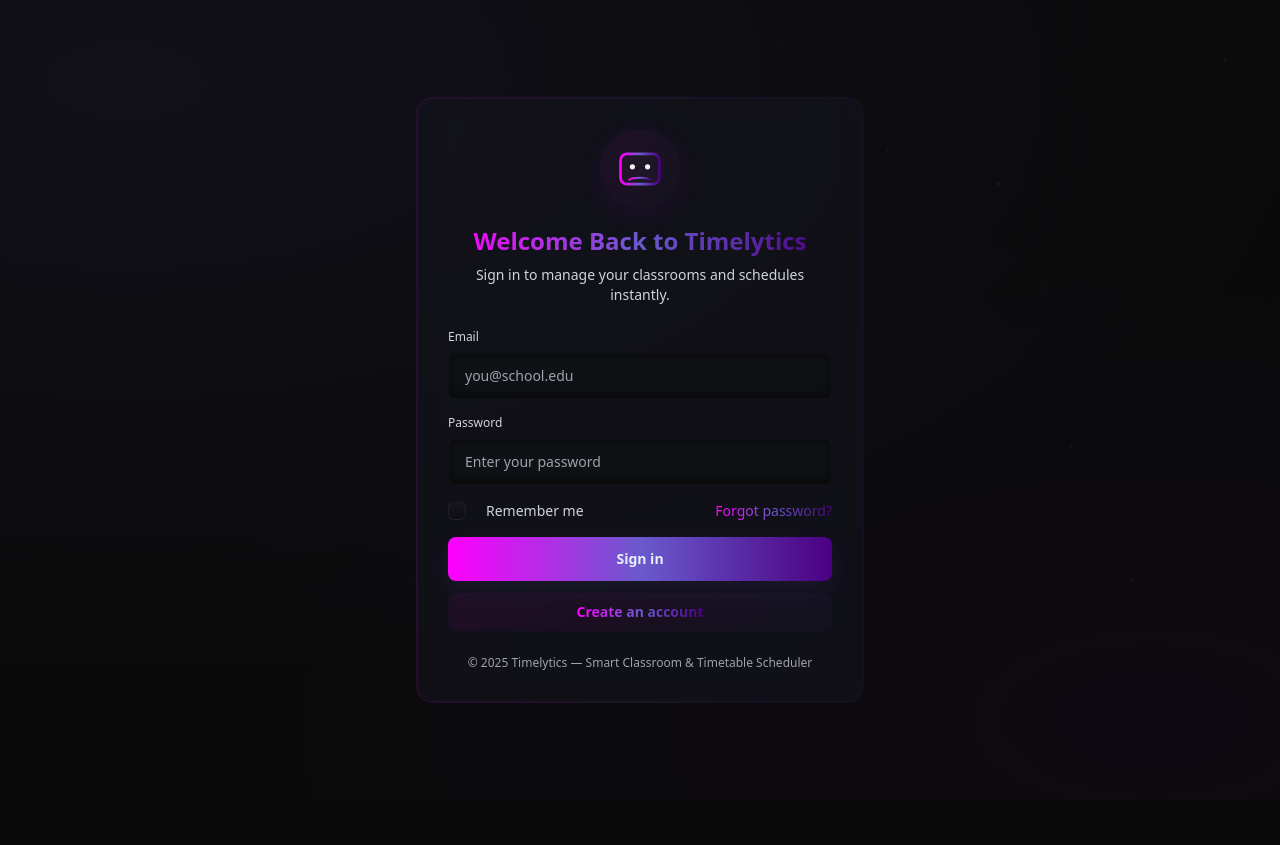
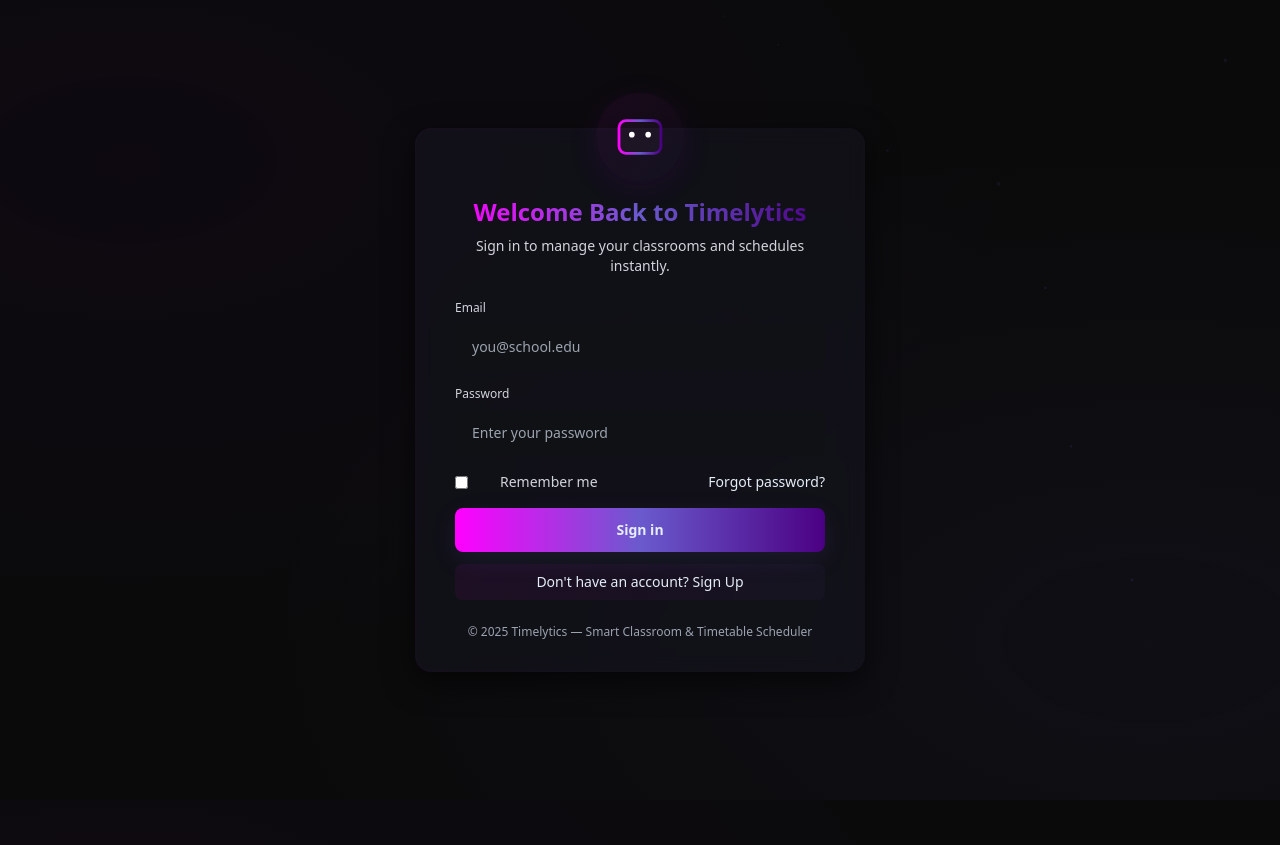
Before and after one commit to Chandansaha2005/Timelytics, a plain HTML site: page frontend/login.html in a window 1280 px wide. Before the commit the page ends 800 px from the top, so only its background shows below. Drawn offline with nearby package versions, Linux system fonts and the light colour scheme; a web font is replaced by a local one.

Commit message:
login and signup page

```diff
--- a/frontend/login.html
+++ b/frontend/login.html
@@ -3,122 +3,73 @@
   <head>
     <meta charset="utf-8" />
     <meta name="viewport" content="width=device-width, initial-scale=1" />
-    <title>Timelytics — Login</title>
-    <!-- Google Font: Unbounded -->
-    <link href="https://fonts.googleapis.com/css2?family=Unbounded:wght@400;600;700;900&display=swap" rel="stylesheet">
-    <!-- Tailwind CDN -->
+    <title>Timelytics — Login / Sign up</title>
+    <link href="https://fonts.googleapis.com/css2?family=Unbounded:wght@300;400;600;800&display=swap" rel="stylesheet">
     <script src="https://cdn.tailwindcss.com"></script>
     <style>
-      :root{
-        --bg:#0a0a0a;
-        --card-bg: rgba(20,20,30,0.6);
-        --input-bg:#0f1114;
-        --magenta:#ff00ff;
-        --blue:#6a5acd;
-        --violet:#4b0082;
-      }
-      html,body{height:100%;}
-      body{
-        font-family: 'Unbounded', ui-sans-serif, system-ui, -apple-system, 'Segoe UI', Roboto, 'Helvetica Neue', Arial;
-        background: radial-gradient(1200px 600px at 10% 10%, rgba(106,90,205,0.08), transparent), radial-gradient(1000px 500px at 90% 90%, rgba(75,0,130,0.06), transparent), var(--bg);
-        color: #e6eef8;
-        -webkit-font-smoothing:antialiased;
-        -moz-osx-font-smoothing:grayscale;
-      }
+      :root{ --bg:#0a0a0a; --card-bg: rgba(20,20,30,0.6); --magenta:#ff00ff; --blue:#6a5acd; --violet:#4b0082 }
+      html,body{height:100%}
+      body{font-family:'Unbounded',system-ui,Segoe UI,Roboto,Arial;background:radial-gradient(900px 500px at 10% 20%, rgba(75,0,130,0.06), transparent), radial-gradient(900px 500px at 90% 80%, rgba(106,90,205,0.06), transparent), var(--bg); color:#e6eef8}
 
-      /* Neon gradient utilities */
-      .neon-gradient {
-        background: linear-gradient(90deg, var(--magenta), var(--blue), var(--violet));
-        -webkit-background-clip: text;
-        background-clip: text;
-        color: transparent;
-      }
+      /* Card stage */
+      .stage{perspective:1400px}
+      .card{width:100%;max-width:450px;height:auto;transform-style:preserve-3d;transition:transform .9s cubic-bezier(.2,.9,.2,1);position:relative}
+      .card.flipped{transform:rotateY(180deg)}
 
-      /* glowing border */
-      .glow-border {
-        position: relative;
-      }
-      .glow-border:before{
-        content:'';
-        position:absolute; inset:0; z-index:-1; border-radius:1rem;
-        padding:2px; /* makes the gradient visible */
-        background: linear-gradient(90deg, rgba(255,0,255,0.18), rgba(106,90,205,0.14), rgba(75,0,130,0.16));
-  -webkit-mask: linear-gradient(#000 0 0) content-box, linear-gradient(#000 0 0);
-  mask: linear-gradient(#000 0 0) content-box, linear-gradient(#000 0 0);
-  -webkit-mask-composite: xor;
-  mask-composite: exclude;
-        filter: blur(10px) saturate(120%);
-        pointer-events:none;
-      }
+      .face{position:relative;backface-visibility:hidden;border-radius:1rem;padding:2rem;background:var(--card-bg);backdrop-filter:blur(10px);box-shadow: 0 10px 30px rgba(0,0,0,0.6);}
+      .face.back{transform:rotateY(180deg);position:absolute;inset:0}
 
-      /* input focus neon */
-      .neon-input:focus{
-        outline: none;
-        box-shadow: 0 0 18px rgba(255,0,255,0.12), 0 0 30px rgba(106,90,205,0.08);
-        border-color: transparent;
-      }
-      /* custom checkbox */
-      .neon-check input[type="checkbox"]{display:none}
-      .neon-check .box{
-        width:18px;height:18px;border-radius:6px;background:linear-gradient(180deg,rgba(255,255,255,0.02),rgba(0,0,0,0.15));border:1px solid rgba(255,255,255,0.06);display:inline-block;vertical-align:middle;position:relative;transition:all .18s ease;
-      }
-      .neon-check input[type="checkbox"]:checked + .box{
-        box-shadow: 0 0 12px rgba(255,0,255,0.25), 0 0 24px rgba(106,90,205,0.12);
-        background: linear-gradient(90deg,var(--magenta),var(--blue));
-      }
+      .neon-gradient{background:linear-gradient(90deg,var(--magenta),var(--blue),var(--violet));-webkit-background-clip:text;background-clip:text;color:transparent}
+      .neon-btn{background:linear-gradient(90deg,var(--magenta),var(--blue),var(--violet));box-shadow:0 8px 26px rgba(106,90,205,0.12)}
 
-      /* subtle fade-in */
-      .fade-in-up{opacity:0;transform:translateY(8px);animation:fadeUp .8s ease forwards .12s}
-      @keyframes fadeUp{to{opacity:1;transform:none}}
+      /* glowing outline */
+      .glow-outline{position:relative}
+      .glow-outline:before{content:'';position:absolute;inset:0;border-radius:1rem;padding:2px;background:linear-gradient(90deg, rgba(255,0,255,0.18), rgba(106,90,205,0.14), rgba(75,0,130,0.16));-webkit-mask:linear-gradient(#000 0 0) content-box, linear-gradient(#000 0 0);mask:linear-gradient(#000 0 0) content-box, linear-gradient(#000 0 0);-webkit-mask-composite:xor;mask-composite:exclude;filter:blur(10px);pointer-events:none}
 
-      /* particle canvas sits behind content */
+      input,select{background:#0f1114;color:#e6eef8}
+      .neon-input:focus{outline:none;box-shadow:0 0 18px rgba(255,0,255,0.12),0 0 30px rgba(106,90,205,0.08);border-color:transparent}
+
+      .robot{width:88px;height:88px;border-radius:999px;display:flex;align-items:center;justify-content:center;background:linear-gradient(135deg,rgba(255,0,255,0.06),rgba(106,90,205,0.04));box-shadow:0 6px 28px rgba(75,0,130,0.18);margin:-64px auto 12px;animation:float 4s ease-in-out infinite}
+      @keyframes float{0%{transform:translateY(0)}50%{transform:translateY(-6px)}100%{transform:translateY(0)} }
+
       #particles{position:fixed;inset:0;z-index:0;pointer-events:none}
 
-      /* small helper for neon links */
-      .neon-link{background:linear-gradient(90deg,var(--magenta),var(--blue),var(--violet));-webkit-background-clip:text;background-clip:text;color:transparent;text-decoration:none}
-      .neon-link:hover{filter:drop-shadow(0 0 8px rgba(255,0,255,0.14));transform:translateY(-1px)}
+      /* small responsive tweaks */
+      @media (max-width:520px){ .card{padding:0 12px} .face{padding:1.25rem} }
     </style>
   </head>
   <body>
-    <!-- optional particle background -->
     <canvas id="particles" aria-hidden="true"></canvas>
 
-    <main class="min-h-screen flex items-center justify-center px-6 py-12 relative">
-      <!-- 🌌 Login Container -->
-      <section class="w-full max-w-md glow-border rounded-2xl p-8" style="background:var(--card-bg);backdrop-filter:blur(10px);">
-        <div class="relative z-10 text-center mb-6 fade-in-up">
-          <!-- Tiny AI robot icon -->
-          <div class="mx-auto w-20 h-20 rounded-full flex items-center justify-center mb-4" style="background:linear-gradient(135deg,rgba(255,0,255,0.06),rgba(106,90,205,0.04)); box-shadow:0 6px 22px rgba(75,0,130,0.18);">
-            <!-- SVG Robot -->
-            <svg width="52" height="52" viewBox="0 0 24 24" fill="none" xmlns="http://www.w3.org/2000/svg" aria-hidden="true">
-              <rect x="3" y="5" width="18" height="14" rx="3" stroke="url(#g)" stroke-width="1.2" fill="rgba(255,255,255,0.02)"/>
-              <circle cx="8.5" cy="11" r="1.2" fill="#fff" opacity="0.95"/>
-              <circle cx="15.5" cy="11" r="1.2" fill="#fff" opacity="0.95"/>
-              <path d="M7 17c1-1 3-1 5-1s4 0 5 1" stroke="url(#g)" stroke-width="0.9" stroke-linecap="round"/>
-              <defs>
-                <linearGradient id="g" x1="0" x2="1">
-                  <stop offset="0%" stop-color="#ff00ff"/>
-                  <stop offset="50%" stop-color="#6a5acd"/>
-                  <stop offset="100%" stop-color="#4b0082"/>
-                </linearGradient>
-              </defs>
+    <main class="min-h-screen flex items-center justify-center px-6 py-12 stage">
+      <!-- 🌌 Flip Card Container -->
+      <div class="card glow-outline" id="card">
+        <!-- 🔹 Front (Login) -->
+        <section class="face backface-hidden face-front face rounded-2xl">
+          <div class="robot">
+            <!-- SVG robot -->
+            <svg width="56" height="56" viewBox="0 0 24 24" fill="none" xmlns="http://www.w3.org/2000/svg" aria-hidden="true">
+              <rect x="3" y="5" width="18" height="14" rx="3" stroke="url(#g1)" stroke-width="1.2" fill="rgba(255,255,255,0.02)"/>
+              <circle cx="8.5" cy="11" r="1.2" fill="#fff"/>
+              <circle cx="15.5" cy="11" r="1.2" fill="#fff"/>
+              <defs><linearGradient id="g1" x1="0" x2="1"><stop offset="0%" stop-color="#ff00ff"/><stop offset="50%" stop-color="#6a5acd"/><stop offset="100%" stop-color="#4b0082"/></linearGradient></defs>
             </svg>
           </div>
 
-          <h1 class="text-2xl font-extrabold neon-gradient">Welcome Back to Timelytics</h1>
-          <p class="text-sm text-gray-300 mt-2">Sign in to manage your classrooms and schedules instantly.</p>
-        </div>
+          <div class="px-2">
+            <h1 class="text-2xl font-extrabold neon-gradient text-center">Welcome Back to Timelytics</h1>
+            <p class="text-sm text-gray-300 text-center mt-2">Sign in to manage your classrooms and schedules instantly.</p>
 
+            <form id="loginForm" class="mt-6 space-y-4" onsubmit="event.preventDefault(); handleLogin();">
               <!-- 🖊 Form Fields -->
-        <form id="loginForm" class="space-y-4 z-10 relative" onsubmit="event.preventDefault(); handleLogin();">
               <div>
                 <label for="email" class="block text-xs text-gray-300 mb-2">Email</label>
-            <input id="email" name="email" type="email" required placeholder="you@school.edu" class="neon-input w-full rounded-lg px-4 py-3 bg-[#0f1114] placeholder:text-gradient placeholder:font-medium text-sm border border-transparent focus:ring-0 transition-all" style="color:#e6eef8; box-shadow: inset 0 -2px 12px rgba(0,0,0,0.6);">
+                <input id="email" name="email" type="email" required placeholder="you@school.edu" class="neon-input w-full rounded-lg px-4 py-3 text-sm border border-transparent focus:ring-0">
               </div>
 
               <div>
                 <label for="password" class="block text-xs text-gray-300 mb-2">Password</label>
-            <input id="password" name="password" type="password" required placeholder="Enter your password" class="neon-input w-full rounded-lg px-4 py-3 bg-[#0f1114] placeholder:text-gradient placeholder:font-medium text-sm border border-transparent focus:ring-0 transition-all" style="color:#e6eef8; box-shadow: inset 0 -2px 12px rgba(0,0,0,0.6);">
+                <input id="password" name="password" type="password" required placeholder="Enter your password" class="neon-input w-full rounded-lg px-4 py-3 text-sm border border-transparent focus:ring-0">
               </div>
 
               <div class="flex items-center justify-between">
@@ -133,112 +84,139 @@
 
               <!-- 🔘 Buttons -->
               <div class="space-y-3">
-            <button type="submit" class="w-full rounded-lg py-3 font-semibold text-sm" id="loginBtn" style="background:linear-gradient(90deg,var(--magenta),var(--blue),var(--violet)); box-shadow:0 8px 26px rgba(106,90,205,0.12); transition:transform .14s ease, box-shadow .14s ease;">
-              Sign in
-            </button>
-
-            <button type="button" id="signupBtn" class="w-full rounded-lg py-2 font-semibold text-sm border border-transparent bg-transparent" style="background:linear-gradient(90deg, rgba(255,0,255,0.06), rgba(106,90,205,0.04));">
-              <span style="background:linear-gradient(90deg,var(--magenta),var(--blue),var(--violet));-webkit-background-clip:text;background-clip:text;color:transparent">Create an account</span>
-            </button>
+                <button type="submit" id="loginBtn" class="neon-btn w-full rounded-lg py-3 font-semibold text-sm transform transition">Sign in</button>
+                <button type="button" id="toSignup" class="w-full rounded-lg py-2 text-sm bg-transparent" style="background:linear-gradient(90deg, rgba(255,0,255,0.06), rgba(106,90,205,0.04));">Don't have an account? <span class="neon-link">Sign Up</span></button>
               </div>
             </form>
 
-        <!-- 📞 Footer -->
-        <footer class="text-center text-xs text-gray-400 mt-6">
-          © 2025 Timelytics — Smart Classroom & Timetable Scheduler
-        </footer>
+            <footer class="text-center text-xs text-gray-400 mt-6">© 2025 Timelytics — Smart Classroom & Timetable Scheduler</footer>
+          </div>
         </section>
+
+        <!-- 🔹 Back (Signup) -->
+        <section class="face back rounded-2xl">
+          <div class="robot">
+            <svg width="56" height="56" viewBox="0 0 24 24" fill="none" xmlns="http://www.w3.org/2000/svg" aria-hidden="true">
+              <rect x="3" y="5" width="18" height="14" rx="3" stroke="url(#g2)" stroke-width="1.2" fill="rgba(255,255,255,0.02)"/>
+              <circle cx="8.5" cy="11" r="1.2" fill="#fff"/>
+              <circle cx="15.5" cy="11" r="1.2" fill="#fff"/>
+              <defs><linearGradient id="g2" x1="0" x2="1"><stop offset="0%" stop-color="#ff00ff"/><stop offset="50%" stop-color="#6a5acd"/><stop offset="100%" stop-color="#4b0082"/></linearGradient></defs>
+            </svg>
+          </div>
+
+          <div class="px-2">
+            <h1 class="text-2xl font-extrabold neon-gradient text-center">Create Your Timelytics Account</h1>
+            <p class="text-sm text-gray-300 text-center mt-2">Join Timelytics to manage classrooms and optimize schedules instantly.</p>
+
+            <form id="signupForm" class="mt-6 space-y-4" onsubmit="event.preventDefault(); handleSignup();">
+              <!-- 🖊 Form Fields -->
+              <div>
+                <label for="sname" class="block text-xs text-gray-300 mb-2">Full name</label>
+                <input id="sname" name="name" type="text" required placeholder="Your full name" class="neon-input w-full rounded-lg px-4 py-3 text-sm border border-transparent focus:ring-0">
+              </div>
+
+              <div>
+                <label for="semail" class="block text-xs text-gray-300 mb-2">Email</label>
+                <input id="semail" name="email" type="email" required placeholder="you@school.edu" class="neon-input w-full rounded-lg px-4 py-3 text-sm border border-transparent focus:ring-0">
+              </div>
+
+              <div class="grid grid-cols-1 md:grid-cols-2 gap-3">
+                <div>
+                  <label for="spassword" class="block text-xs text-gray-300 mb-2">Password</label>
+                  <input id="spassword" name="password" type="password" required placeholder="Create a password" class="neon-input w-full rounded-lg px-4 py-3 text-sm border border-transparent focus:ring-0">
+                </div>
+                <div>
+                  <label for="sconfirm" class="block text-xs text-gray-300 mb-2">Confirm Password</label>
+                  <input id="sconfirm" name="confirm" type="password" required placeholder="Repeat password" class="neon-input w-full rounded-lg px-4 py-3 text-sm border border-transparent focus:ring-0">
+                </div>
+              </div>
+
+              <div>
+                <label for="srole" class="block text-xs text-gray-300 mb-2">Role</label>
+                <select id="srole" name="role" class="w-full rounded-lg px-4 py-3 bg-[#0f1114] text-sm border border-transparent neon-input">
+                  <option value="student">Student</option>
+                  <option value="faculty">Faculty</option>
+                  <option value="admin">Admin</option>
+                </select>
+              </div>
+
+              <div class="flex items-center gap-3">
+                <label class="neon-check flex items-center gap-3 text-sm text-gray-300">
+                  <input type="checkbox" id="sterms" name="terms">
+                  <span class="box"></span>
+                  <span class="ml-2">I agree to <a href="#" class="neon-link">Terms & Conditions</a></span>
+                </label>
+              </div>
+
+              <!-- 🔘 Buttons -->
+              <div class="space-y-3">
+                <button type="submit" id="signupBtn" class="neon-btn w-full rounded-lg py-3 font-semibold text-sm transform transition">Sign Up</button>
+                <button type="button" id="toLogin" class="w-full rounded-lg py-2 text-sm bg-transparent" style="background:linear-gradient(90deg, rgba(255,0,255,0.06), rgba(106,90,205,0.04));">Already have an account? <span class="neon-link">Login</span></button>
+              </div>
+            </form>
+
+            <footer class="text-center text-xs text-gray-400 mt-6">© 2025 Timelytics — Smart Classroom & Timetable Scheduler</footer>
+          </div>
+        </section>
+      </div>
     </main>
 
     <script>
-      // Small helper: add hover/focus interactions and animate buttons
+      // Flip control
+      const card = document.getElementById('card');
+      const toSignup = document.getElementById('toSignup');
+      const toLogin = document.getElementById('toLogin');
       const loginBtn = document.getElementById('loginBtn');
       const signupBtn = document.getElementById('signupBtn');
-      const inputs = document.querySelectorAll('.neon-input');
 
-      loginBtn.addEventListener('mouseover', ()=>{
-        loginBtn.style.transform = 'translateY(-3px) scale(1.01)';
-        loginBtn.style.boxShadow = '0 18px 48px rgba(106,90,205,0.18), 0 6px 20px rgba(255,0,255,0.06)';
-      });
-      loginBtn.addEventListener('mouseout', ()=>{
-        loginBtn.style.transform = 'none';
-        loginBtn.style.boxShadow = '0 8px 26px rgba(106,90,205,0.12)';
+      toSignup && toSignup.addEventListener('click', ()=> card.classList.add('flipped'));
+      toLogin && toLogin.addEventListener('click', ()=> card.classList.remove('flipped'));
+
+      // Input interactions
+      document.querySelectorAll('.neon-input').forEach(input=>{
+        input.addEventListener('focus', ()=>{ input.style.boxShadow = '0 0 24px rgba(255,0,255,0.12), 0 0 32px rgba(106,90,205,0.08)'; input.style.border='1px solid rgba(255,255,255,0.03)'});
+        input.addEventListener('blur', ()=>{ input.style.boxShadow='none'; input.style.border='1px solid transparent'});
       });
 
-      signupBtn.addEventListener('mouseover', ()=>{
-        signupBtn.style.transform = 'translateY(-2px)';
-      });
-      signupBtn.addEventListener('mouseout', ()=>{
-        signupBtn.style.transform = 'none';
+      // Button hover effects
+      [loginBtn, signupBtn].forEach(btn=>{
+        if(!btn) return;
+        btn.addEventListener('mouseover', ()=>{ btn.style.transform='translateY(-3px) scale(1.01)'; btn.style.boxShadow='0 18px 48px rgba(106,90,205,0.18), 0 6px 20px rgba(255,0,255,0.06)'; });
+        btn.addEventListener('mouseout', ()=>{ btn.style.transform='none'; btn.style.boxShadow='0 8px 26px rgba(106,90,205,0.12)'; });
       });
 
-      inputs.forEach(input=>{
-        input.addEventListener('focus', ()=>{
-          input.style.boxShadow = '0 0 24px rgba(255,0,255,0.12), 0 0 32px rgba(106,90,205,0.08)';
-          input.style.border = '1px solid rgba(255,255,255,0.03)';
-        })
-        input.addEventListener('blur', ()=>{
-          input.style.boxShadow = 'inset 0 -2px 12px rgba(0,0,0,0.6)';
-          input.style.border = '1px solid transparent';
-        })
-      })
-
+      // Handlers (placeholder – replace with your API calls)
       function handleLogin(){
-        const email = document.getElementById('email').value;
+        const email = document.getElementById('email').value.trim();
         const pwd = document.getElementById('password').value;
-        // Minimal client-side validation demo
-        if(!email || !pwd){
-          flash('Please fill both email and password');
-          return;
-        }
-        flash('Signing in...', 1200);
-        // Simulate a login -- replace with real auth call
-        setTimeout(()=>{
-          flash('Signed in — redirecting...', 900);
-          // window.location.href = '/';
-        }, 1000)
+        if(!email || !pwd){ flash('Please fill both email and password'); return; }
+        flash('Signing in...',1200);
+        setTimeout(()=>{ flash('Signed in — redirecting...',900); },1000);
       }
 
-      function flash(msg, t=900){
-        const el = document.createElement('div');
-        el.textContent = msg;
-        el.style.cssText = 'position:fixed;left:50%;transform:translateX(-50%);bottom:28px;background:rgba(255,255,255,0.04);padding:10px 16px;border-radius:999px;color:#e6eef8;font-weight:600;backdrop-filter:blur(6px);box-shadow:0 6px 18px rgba(0,0,0,0.6);z-index:60;';
-        document.body.appendChild(el);
-        setTimeout(()=>el.style.opacity=0, t-120);
-        setTimeout(()=>el.remove(), t+80);
+      function handleSignup(){
+        const name = document.getElementById('sname').value.trim();
+        const email = document.getElementById('semail').value.trim();
+        const pw = document.getElementById('spassword').value;
+        const conf = document.getElementById('sconfirm').value;
+        const terms = document.getElementById('sterms').checked;
+        if(!name || !email || !pw || !conf){ flash('Please fill all fields'); return; }
+        if(pw !== conf){ flash('Passwords do not match'); return; }
+        if(!terms){ flash('Please accept Terms & Conditions'); return; }
+        flash('Creating account...',1200);
+        setTimeout(()=>{ flash('Account created — redirecting...',900); card.classList.remove('flipped'); },1000);
       }
 
-      // Optional: lightweight particle animation
+      function flash(msg,t=900){ const el=document.createElement('div'); el.textContent=msg; el.style.cssText='position:fixed;left:50%;transform:translateX(-50%);bottom:28px;background:rgba(255,255,255,0.04);padding:10px 16px;border-radius:999px;color:#e6eef8;font-weight:600;backdrop-filter:blur(6px);box-shadow:0 6px 18px rgba(0,0,0,0.6);z-index:60;'; document.body.appendChild(el); setTimeout(()=>el.style.opacity=0,t-120); setTimeout(()=>el.remove(),t+80); }
+
+      // Particles (lightweight)
       (function(){
-        const canvas = document.getElementById('particles');
-        if(!canvas) return;
-        const ctx = canvas.getContext('2d');
-        let w,h,particles=[];
-        function resize(){
-          w=canvas.width = innerWidth; h=canvas.height = innerHeight;
-        }
-        window.addEventListener('resize', resize);
-        resize();
-
-        function init(){
-          particles = [];
-          const count = Math.floor((w*h)/90000);
-          for(let i=0;i<count;i++) particles.push({x:Math.random()*w,y:Math.random()*h,r:Math.random()*1.6+0.4, vx:(Math.random()-0.5)/2, vy:(Math.random()-0.5)/2});
-        }
+        const canvas = document.getElementById('particles'); if(!canvas) return; const ctx = canvas.getContext('2d'); let w,h,particles=[];
+        function resize(){ w=canvas.width=innerWidth; h=canvas.height=innerHeight }
+        window.addEventListener('resize', resize); resize();
+        function init(){ particles=[]; const count=Math.floor((w*h)/90000); for(let i=0;i<count;i++) particles.push({x:Math.random()*w,y:Math.random()*h,r:Math.random()*1.6+0.4,vx:(Math.random()-0.5)/2,vy:(Math.random()-0.5)/2}); }
         init();
-
-        function step(){
-          ctx.clearRect(0,0,w,h);
-          for(const p of particles){
-            p.x += p.vx; p.y += p.vy;
-            if(p.x<0) p.x=w; if(p.x>w) p.x=0; if(p.y<0) p.y=h; if(p.y>h) p.y=0;
-            const g = ctx.createRadialGradient(p.x,p.y,0,p.x,p.y,p.r*10);
-            g.addColorStop(0,'rgba(106,90,205,0.12)');
-            g.addColorStop(1,'rgba(75,0,130,0)');
-            ctx.fillStyle = g; ctx.beginPath(); ctx.arc(p.x,p.y,p.r,0,Math.PI*2); ctx.fill();
-          }
-          requestAnimationFrame(step);
-        }
+        function step(){ ctx.clearRect(0,0,w,h); for(const p of particles){ p.x+=p.vx; p.y+=p.vy; if(p.x<0) p.x=w; if(p.x>w) p.x=0; if(p.y<0) p.y=h; if(p.y>h) p.y=0; const g=ctx.createRadialGradient(p.x,p.y,0,p.x,p.y,p.r*10); g.addColorStop(0,'rgba(106,90,205,0.12)'); g.addColorStop(1,'rgba(75,0,130,0)'); ctx.fillStyle=g; ctx.beginPath(); ctx.arc(p.x,p.y,p.r,0,Math.PI*2); ctx.fill(); } requestAnimationFrame(step); }
         step();
       })();
     </script>
```
Also changed, not shown: frontend/signup.html (added, +194 -0 lines). Lines whose indentation alone changed are shown as unchanged.
